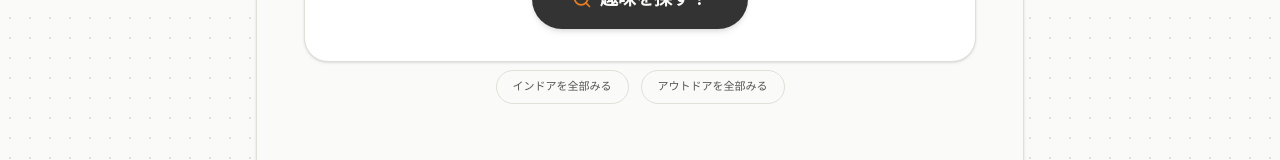
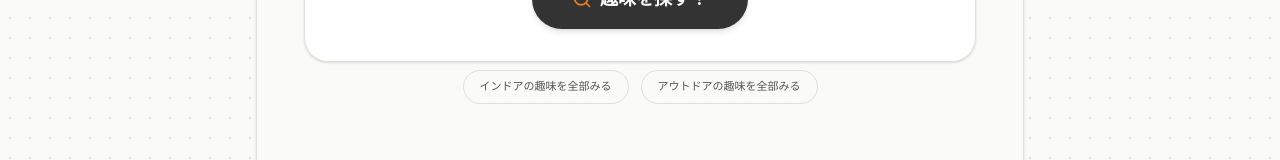
Before and after one commit to itokenlaw-rgb/hobby-flow, a Next.js app: page / in a window 1280 px wide. Shown: the part 552-712 px from the top of the page. Built offline with nearby package versions, Linux system fonts and the light colour scheme.

Commit message:
全部見えるボタン

```diff
--- a/src/app/page.tsx
+++ b/src/app/page.tsx
@@ -203,13 +203,13 @@ export default function ExplorePage() {
                 onClick={() => handleViewAll('indoor')}
                 className="px-4 py-1.5 text-[11px] text-ink-light hover:text-ink hover:bg-cream border border-border-light rounded-full transition-all"
               >
-                インドアを全部みる
+                インドアの趣味を全部みる
               </button>
               <button
                 onClick={() => handleViewAll('outdoor')}
                 className="px-4 py-1.5 text-[11px] text-ink-light hover:text-ink hover:bg-cream border border-border-light rounded-full transition-all"
               >
-                アウトドアを全部みる
+                アウトドアの趣味を全部みる
               </button>
             </div>
           </div>
```
